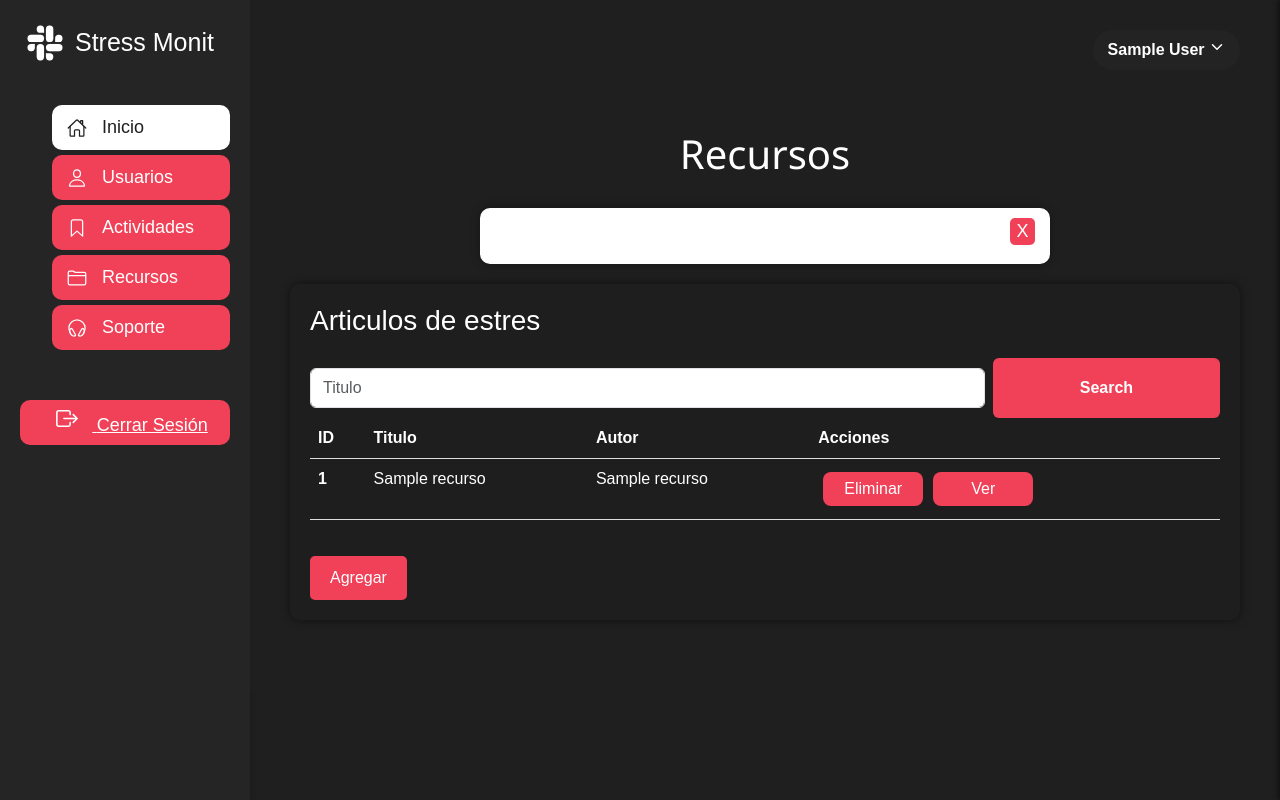
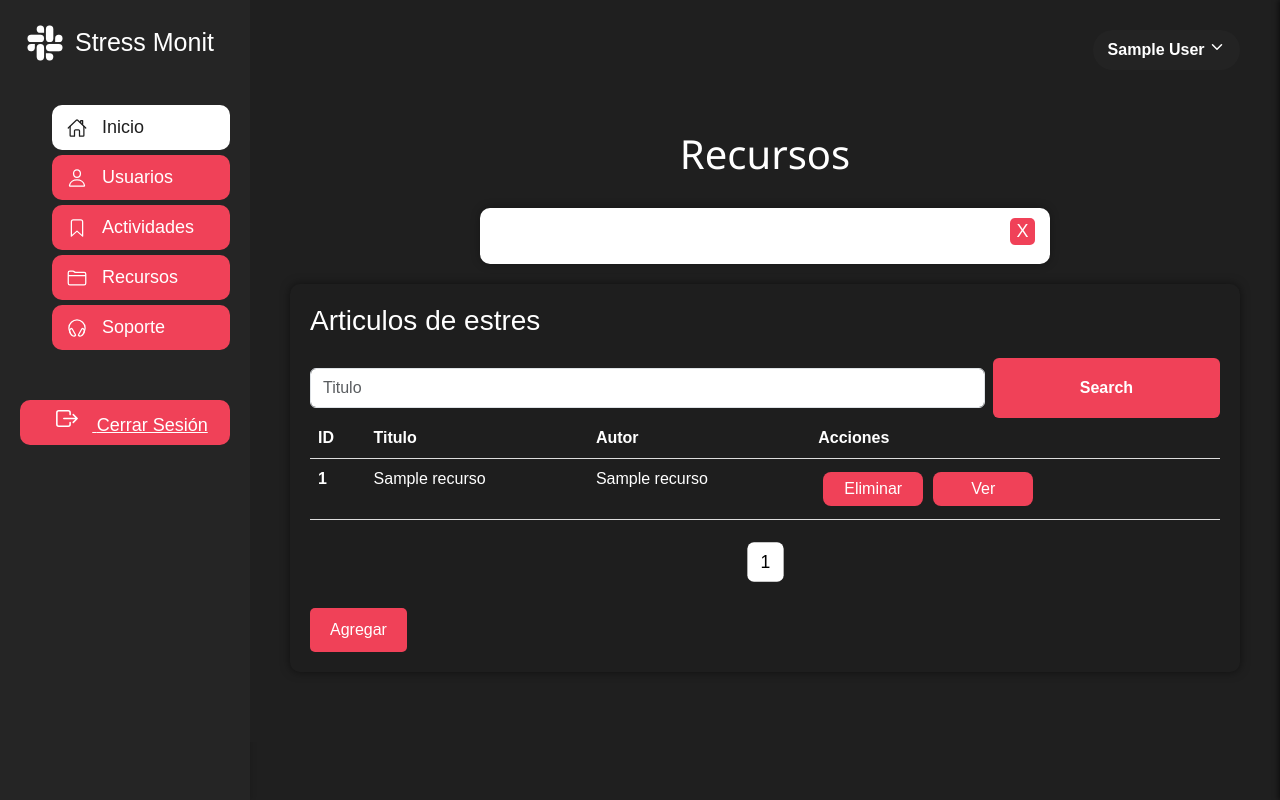
Before and after one commit to luisleon7677/-StressMonit_Project, a Flask app: page /recursos/find in a window 1280 px wide. Run offline with Flask 3, Linux system fonts and the light colour scheme; the visitor is signed in with stand-in values (Sample User, id 1); a database or web service that is not in the repository returns one stand-in record (values such as "Sample title"); some libraries are stand-ins or nearby versions.

Commit message:
Paginacion en Tabla recursos

```diff
--- a/app.py
+++ b/app.py
@@ -191,6 +191,13 @@ def recursos():
     titulo = request.args.get('titulo')
     autor=request.args.get('autor')
     contenido=request.args.get('contenido')
+
+    if(titulo is None):
+        titulo ="Contenido vacío"
+    if(autor is None):
+        autor="Seleccione algún recurso para ver su contenido."
+    if(contenido is None):
+        contenido=""
 
     return render_template("recursos.html",title="Recursos",resultados = recursos,titulo=titulo,autor=autor,contenido=contenido)
 #creamos una llamada a recursos filtrados por titulo
--- a/static/recursos.css
+++ b/static/recursos.css
@@ -148,6 +148,27 @@
 
 }
 
+/*botnoes de la paginacion de las tablas*/
+ /* Estilos personalizados opcionales */
+ .page-link-custom {   /* Boton desactivado */
+    color: black;
+    background-color: #ffffff;
+    border: 1px solid #dee2e6;
+    border: #f04158;
+  }
+
+  .page-link-custom:hover {
+    background-color: rgba(240, 65, 88, 0.90);
+    color:#1E1E1E
+  }
+
+  .active .page-link-custom {
+    background-color: white; /* Boton activo */
+    color: black;
+    border-color: black;
+    transform: scale(1.10);
+    transition: transform 0.2s ease;
+  }
 /* El modal está oculto por defecto */
 @media(max-width:1100px){
 
--- a/static/recursos.js
+++ b/static/recursos.js
@@ -8,7 +8,7 @@ boton.addEventListener('click',()=>{
 
 btnsVer.forEach(btnVer=>{
     btnVer.addEventListener('click',()=>{
-    Tab.classList.remove("modal-close") //remuevo la clase visible
-    Tab.classList.add("modal") //agrego la clase ocultar
+    Tab.classList.remove("modal-close") //remuevo la clase ocultar
+    Tab.classList.add("modal") //agrego la clase ver
     })
 });
--- a/templates/login.html
+++ b/templates/login.html
@@ -21,7 +21,9 @@
         </div>
         <div class="logo-container">
             <img src="/static/logo.png" alt="StressMonit Logo">
+
         </div>
     </div>
+
 </body>
 </html>
--- a/templates/recursos.html
+++ b/templates/recursos.html
@@ -30,7 +30,7 @@
 
 
 
-        <table class="table custom-table">
+        <table class="table custom-table" id="tablaRecursos">
             <thead>
               <tr class="table-light">
                 <th scope="col">ID</th>
@@ -39,7 +39,7 @@
                 <th scope="col">Acciones</th>
               </tr>
             </thead>
-            <tbody>
+            <tbody id="tablaBody">
             {% for recurso in resultados %}
               <tr >
                 <th scope="row">{{recurso.id}}</th>
@@ -60,7 +60,13 @@
               </tr>
             {% endfor %}
             </tbody>
+
           </table>
+          <!--Navegacion en paginacion-->
+          <nav>
+            <ul class="pagination justify-content-center" id="paginacionTabla"></ul>
+          </nav>
+
     </div>
     <div class="boton">
         <a href="/recursos/registrar">
@@ -82,7 +88,48 @@
       return false;
     }
   }
+  <!--Script para la paginacion-->
+  const filasPorPagina = 5;
+  let paginaActual = 1;
 
+  function paginarTabla() {
+    const tabla = document.getElementById('tablaRecursos');
+    const cuerpo = document.getElementById('tablaBody');
+    const filas = Array.from(cuerpo.querySelectorAll('tr'));
+    const totalPaginas = Math.ceil(filas.length / filasPorPagina);
+
+    // Ocultar todas las filas
+    filas.forEach(fila => fila.style.display = 'none');
+
+    // Mostrar solo las filas correspondientes a la página actual
+    const inicio = (paginaActual - 1) * filasPorPagina;
+    const fin = inicio + filasPorPagina;
+    filas.slice(inicio, fin).forEach(fila => fila.style.display = '');
+
+    // Generar paginación
+    const paginacion = document.getElementById('paginacionTabla');
+    paginacion.innerHTML = '';
+
+    for (let i = 1; i <= totalPaginas; i++) {
+      const li = document.createElement('li');
+      li.className = `page-item ${i === paginaActual ? 'active' : ''}`;
+      const btn = document.createElement('button');
+      btn.className = 'page-link page-link-custom';
+      btn.textContent = i;
+      btn.addEventListener('click', () => {
+        paginaActual = i;
+        paginarTabla();
+      });
+
+      li.appendChild(btn);
+      paginacion.appendChild(li);
+    }
+  }
+
+  // Ejecutar al cargar la página
+  document.addEventListener('DOMContentLoaded', paginarTabla);
 </script>
 
+
+
 {%endblock%}
```
Also changed, not shown: templates/base.html (+8 -0 lines).
